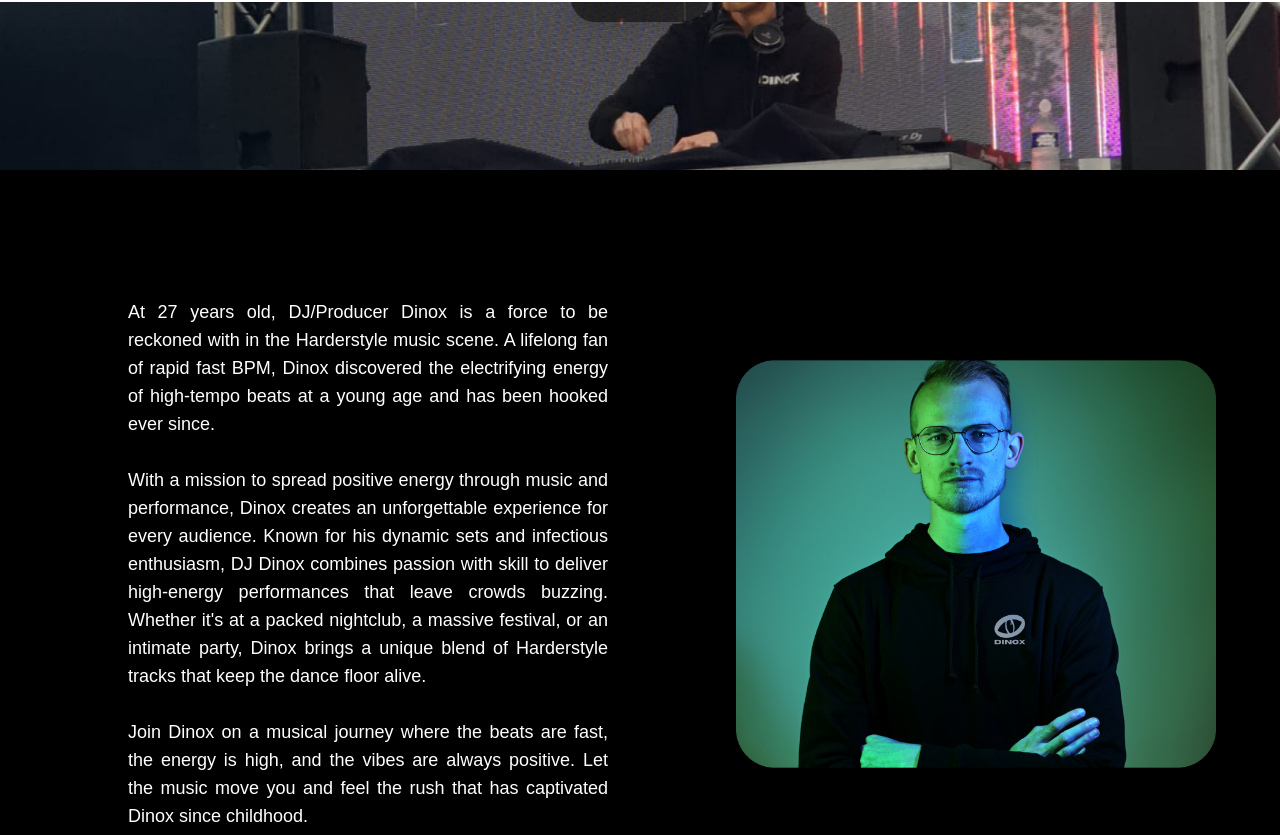
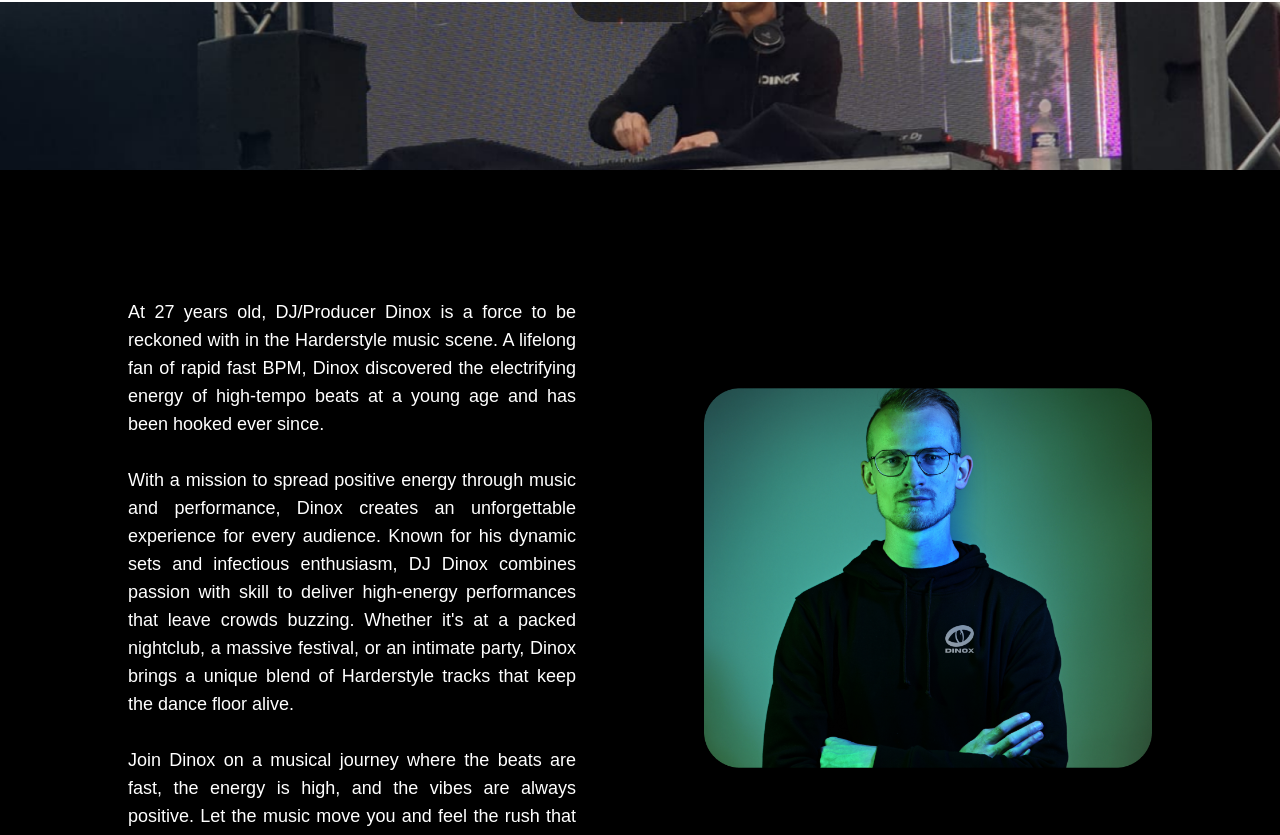
Before and after one commit to ScrambledFox/dinox-website, a Next.js app: page /about in a window 1280 px wide. Shown: the part 798-1633 px from the top of the page. Built offline with nearby package versions, Linux system fonts and the light colour scheme; a web font is replaced by a local one.

Commit message:
fix: about page styling fix

```diff
--- a/src/app/(pages)/about/page.tsx
+++ b/src/app/(pages)/about/page.tsx
@@ -34,6 +34,7 @@ export default function AboutPage() {
           title='BIO'
           coverImage={workingImage}
           textImage={dinoxFrontImage}
+          priority
         >
           <p>
             At 27 years old, DJ/Producer Dinox is a force to be reckoned with in
--- a/src/components/AboutBlock.tsx
+++ b/src/components/AboutBlock.tsx
@@ -1,12 +1,13 @@
 import Image, { StaticImageData } from 'next/image';
 
-import Header from '@/components/Header';
+import UnopinionatedAboutBlock from '@/components/UnopinionatedAboutBlock';
 
 interface AboutBlockProps {
   className?: string;
   title: string;
   coverImage: StaticImageData;
   textImage: StaticImageData;
+  priority?: boolean;
   children?: React.ReactNode;
 }
 
@@ -16,38 +17,24 @@ export default function AboutBlock({
   title,
   coverImage,
   textImage,
+  priority,
 }: AboutBlockProps) {
   return (
-    <div
-      className={`${className} relative flex flex-col border-t-8 border-white`}
+    <UnopinionatedAboutBlock
+      className={className}
+      title={title}
+      coverImage={coverImage}
+      sideElement={
+        <Image
+          src={textImage}
+          alt='background'
+          quality={100}
+          priority={priority}
+          className='object-cover rounded-2xl'
+        />
+      }
     >
-      <div className='relative h-[400px] flex flex-row justify-center items-center'>
-        <Header
-          text={title}
-          className='relative !text-4xl m-16 bg-black p-8 bg-opacity-50 rounded-3xl'
-        />
-        <div className='-z-10'>
-          <Image
-            src={coverImage}
-            alt='background'
-            quality={100}
-            className='object-cover object-center'
-            fill={true}
-          />
-        </div>
-      </div>
-
-      <div className='md:relative text-justify flex flex-col md:flex-row w-full justify-center align-bottom gap-16 p-8 md:p-[64px] items-center bg-black'>
-        <div className='flex-1 md:p-[64px]'>{children}</div>
-        <div className='md:flex-1'>
-          <Image
-            src={textImage}
-            alt='background'
-            quality={100}
-            className='object-cover rounded-2xl'
-          />
-        </div>
-      </div>
-    </div>
+      {children}
+    </UnopinionatedAboutBlock>
   );
 }
--- a/src/components/Spotify.tsx
+++ b/src/components/Spotify.tsx
@@ -2,7 +2,7 @@ export default function SpotifyEmbed() {
   return (
     <iframe
       src='https://open.spotify.com/embed/artist/0EtonsnDHhrEeh0UFjA7s0?utm_source=oembed'
-      className='w-full h-full'
+      className='w-full h-[400px] '
       allowFullScreen
       allow='clipboard-write; encrypted-media; fullscreen; picture-in-picture;'
     ></iframe>
--- a/src/components/UnopinionatedAboutBlock.tsx
+++ b/src/components/UnopinionatedAboutBlock.tsx
@@ -22,10 +22,11 @@ export default function UnopinionatedAboutBlock({
     <div
       className={`${className} relative flex flex-col border-t-8 border-white`}
     >
+      {/* Headers */}
       <div className='relative h-[400px] flex flex-row justify-center items-center'>
         <Header
           text={title}
-          className='relative !text-4xl m-16 bg-black p-8 bg-opacity-50 rounded-3xl'
+          className='relative !text-4xl bg-black p-8 bg-opacity-50 rounded-3xl'
         />
         <div className='-z-10'>
           <Image
@@ -38,7 +39,8 @@ export default function UnopinionatedAboutBlock({
         </div>
       </div>
 
-      <div className='md:relative text-justify flex flex-col md:flex-row w-full justify-center align-bottom gap-16 p-4 md:p-[64px] items-center bg-black'>
+      {/* Body block */}
+      <div className='md:relative text-justify flex flex-col md:flex-row w-full justify-center align-bottom gap-8 md:gap-32 p-8 md:p-[128px] items-center bg-black'>
         <div className='flex-1'>{children}</div>
         <div className='md:flex-1 w-full'>{sideElement}</div>
       </div>
```
